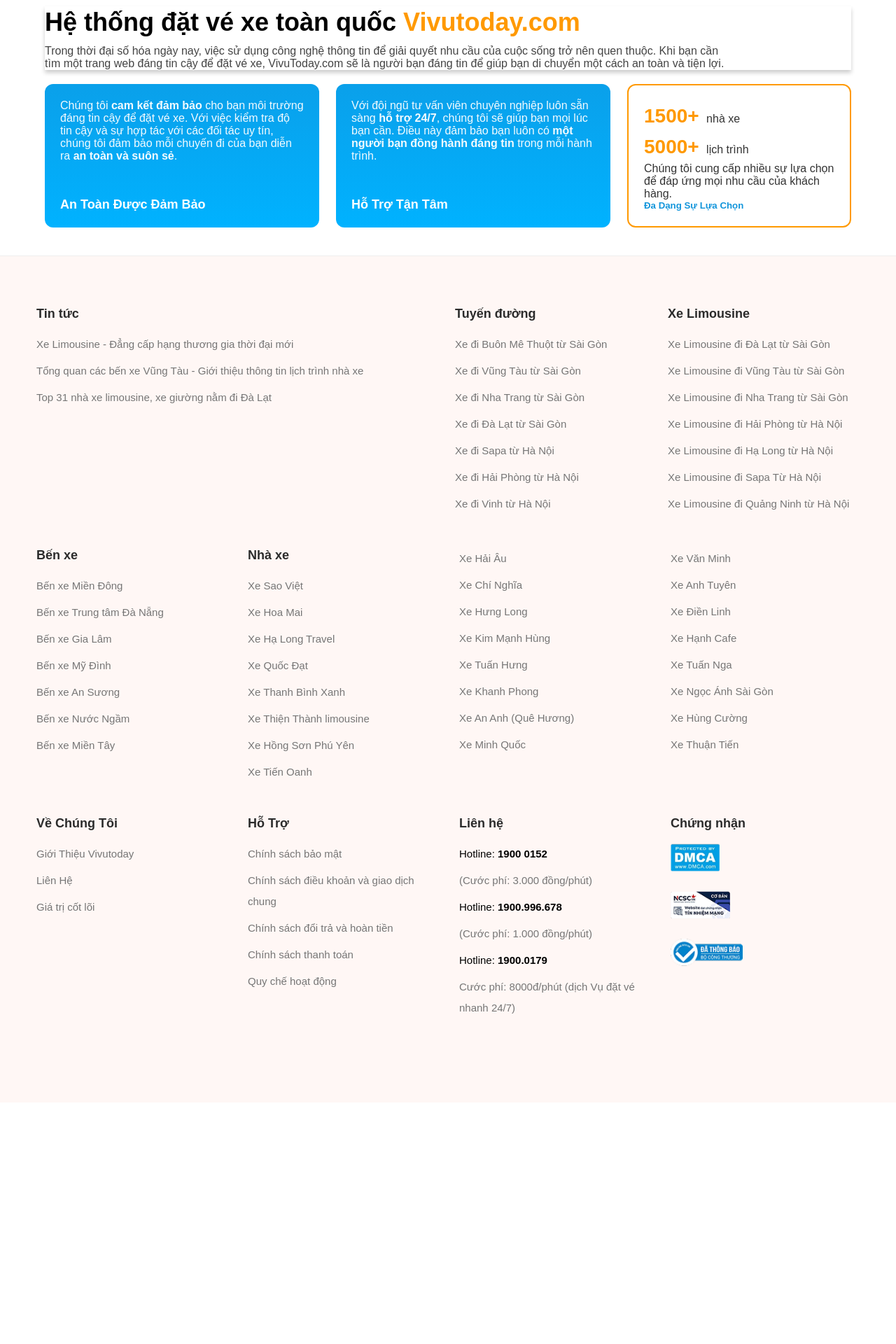
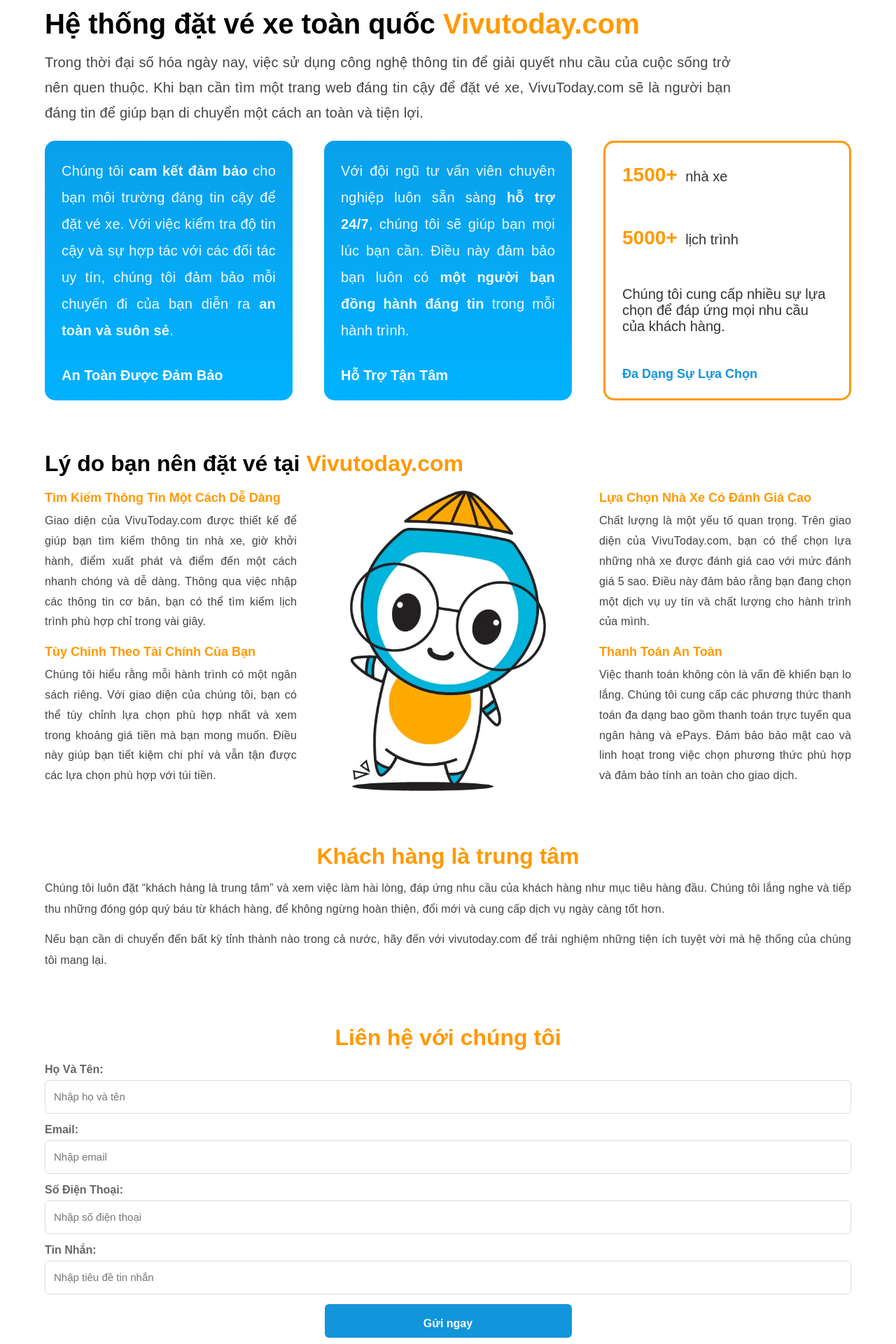
Before and after one commit to Mountain26/Project_Vivutoday_BookingCar, a React (Vite) app in the folder client/: page /introduce in a window 1280 px wide. Shown: the part 540-2460 px from the top of the page at 70% size. Before the commit the page ends 2115 px from the top, so only its background shows below. Built offline with nearby package versions, Linux system fonts and the light colour scheme.

Commit message:
'update'

```diff
--- a/client/src/pages/Introduce.tsx
+++ b/client/src/pages/Introduce.tsx
@@ -3,6 +3,7 @@
 import logo from "../assets/img/logoxin.png";
 import fbIcon from "../assets/img/7fd63a363dc9b60563c59524b3430767fe0e72d8.png";
 import zaloIcon from "../assets/img/fd8b93ff1018b086cbdfd1c95fddb7dbc0606519.png";
+import mascotCenter from "../assets/img/fbb546e6d246960afda6640bef5e86ebac2a73e0.png";
 import Header from "../components/Header";
 import Footer from "../components/Footer";
 function Introduce() {
@@ -41,6 +42,8 @@
                     </div>
                 </div>
             </section>
+            {/* Section: Lý do bạn nên đặt vé tại Vivutoday.com */}
+
             {/* Section: Hệ thống đặt vé xe toàn quốc Vivutoday.com */}
             <section className={styles.systemSection}>
                 <div className={styles.systemContainer}>
@@ -81,6 +84,97 @@
                     </div>
                 </div>
             </section>
+            <section className={styles.reasonsSection}>
+                <div className={styles.reasonsContainer}>
+                    <h2 className={styles.reasonsTitle}>Lý do bạn nên đặt vé tại <span className={styles.brand}>Vivutoday.com</span></h2>
+                    <div className={styles.reasonsGrid}>
+                        <div className={styles.reasonsCol}>
+                            <div className={styles.reasonItem}>
+                                <h5 className={styles.reasonHeading}>Tìm Kiếm Thông Tin Một Cách Dễ Dàng</h5>
+                                <p>
+                                    Giao diện của VivuToday.com được thiết kế để giúp bạn tìm kiếm thông tin nhà xe, giờ khởi hành,
+                                    điểm xuất phát và điểm đến một cách nhanh chóng và dễ dàng. Thông qua việc nhập các thông tin cơ bản,
+                                    bạn có thể tìm kiếm lịch trình phù hợp chỉ trong vài giây.
+                                </p>
+                            </div>
+                            <div className={styles.reasonItem}>
+                                <h5 className={styles.reasonHeading}>Tùy Chỉnh Theo Tài Chính Của Bạn</h5>
+                                <p>
+                                    Chúng tôi hiểu rằng mỗi hành trình có một ngân sách riêng. Với giao diện của chúng tôi, bạn có thể
+                                    tùy chỉnh lựa chọn phù hợp nhất và xem trong khoảng giá tiền mà bạn mong muốn. Điều này giúp bạn
+                                    tiết kiệm chi phí và vẫn tận được các lựa chọn phù hợp với túi tiền.
+                                </p>
+                            </div>
+                        </div>
+
+                        <div className={styles.reasonsCenter}>
+                            <img src={mascotCenter} alt="Mascot" className={styles.reasonsMascot} />
+                        </div>
+
+                        <div className={styles.reasonsCol}>
+                            <div className={styles.reasonItem}>
+                                <h5 className={styles.reasonHeading}>Lựa Chọn Nhà Xe Có Đánh Giá Cao</h5>
+                                <p>
+                                    Chất lượng là một yếu tố quan trọng. Trên giao diện của VivuToday.com, bạn có thể chọn lựa những nhà xe
+                                    được đánh giá cao với mức đánh giá 5 sao. Điều này đảm bảo rằng bạn đang chọn một dịch vụ uy tín và
+                                    chất lượng cho hành trình của mình.
+                                </p>
+                            </div>
+                            <div className={styles.reasonItem}>
+                                <h5 className={styles.reasonHeading}>Thanh Toán An Toàn</h5>
+                                <p>
+                                    Việc thanh toán không còn là vấn đề khiến bạn lo lắng. Chúng tôi cung cấp các phương thức thanh toán đa dạng
+                                    bao gồm thanh toán trực tuyến qua ngân hàng và ePays. Đảm bảo bảo mật cao và linh hoạt trong việc chọn phương thức phù hợp
+                                    và đảm bảo tính an toàn cho giao dịch.
+                                </p>
+                            </div>
+                        </div>
+                    </div>
+                </div>
+            </section>
+
+            {/* Section: Khách hàng là trung tâm */}
+            <section className={styles.centerCustomerSection}>
+                <div className={styles.centerCustomerContainer}>
+                    <h2 className={styles.centerCustomerTitle}>Khách hàng là trung tâm</h2>
+                    <div className={styles.centerCustomerTextWrap}>
+                        <p>
+                            Chúng tôi luôn đặt “khách hàng là trung tâm” và xem việc làm hài lòng, đáp ứng nhu cầu của khách hàng như
+                            mục tiêu hàng đầu. Chúng tôi lắng nghe và tiếp thu những đóng góp quý báu từ khách hàng, để không ngừng hoàn thiện,
+                            đổi mới và cung cấp dịch vụ ngày càng tốt hơn.
+                        </p>
+                        <p>
+                            Nếu bạn cần di chuyển đến bất kỳ tỉnh thành nào trong cả nước, hãy đến với vivutoday.com để trải nghiệm những tiện ích
+                            tuyệt vời mà hệ thống của chúng tôi mang lại.
+                        </p>
+                    </div>
+                </div>
+            </section>
+            {/* Section: Liên hệ với chúng tôi */}
+            <section className={styles.contactSection}>
+                <div className={styles.contactContainer}>
+                    <h2 className={styles.contactTitle}>Liên hệ với chúng tôi</h2>
+                    <form className={styles.contactForm} onSubmit={(e) => e.preventDefault()}>
+                        <label>
+                            <span>Họ Và Tên:</span>
+                            <input type="text" name="fullName" placeholder="Nhập họ và tên" />
+                        </label>
+                        <label>
+                            <span>Email:</span>
+                            <input type="email" name="email" placeholder="Nhập email" />
+                        </label>
+                        <label>
+                            <span>Số Điện Thoại:</span>
+                            <input type="text" name="phone" placeholder="Nhập số điện thoại" />
+                        </label>
+                        <label>
+                            <span>Tin Nhắn:</span>
+                            <input type="text" name="subject" placeholder="Nhập tiêu đề tin nhắn" />
+                        </label>
+                        <button className={styles.contactSubmit}>Gửi ngay</button>
+                    </form>
+                </div>
+            </section>
             <Footer />
         </>
     );
--- a/client/src/styles/Header.module.css
+++ b/client/src/styles/Header.module.css
@@ -6,9 +6,10 @@
 }
 
 header {
-    box-shadow: 0 4px 6px rgba(0, 0, 0, 0.2);
-    position: sticky;
-    top: 0;
+    /* No shadow and no sticky positioning */
+    box-shadow: none;
+    position: static;
+    top: auto;
     background-color: #ffffff;
     z-index: 3;
 }
@@ -95,6 +96,7 @@
     width: 31px;
     text-align: center;
 }
+
 .contact {
     display: flex;
     align-items: center;
@@ -125,13 +127,16 @@
     .hamburger-menu {
         display: block;
     }
+
     .nav-links ul {
         gap: 6px;
         font-size: 14px;
     }
+
     .desktop-search {
         display: none;
     }
+
     .mobile-search {
         display: block;
     }
--- a/client/src/styles/Introduce.module.css
+++ b/client/src/styles/Introduce.module.css
@@ -97,9 +97,9 @@
 }
 
 .systemHeader h2 {
-    font-size: 36px;
+    font-size: 40px;
     line-height: 1.25;
-    margin: 0 0 10px;
+    margin: 0 0 12px;
 }
 
 .brand {
@@ -109,21 +109,29 @@
 .systemHeader p {
     color: #444;
     max-width: 980px;
-    margin: 0 0 20px;
+    margin: 0 0 22px;
+    font-size: 20px;
+    line-height: 1.8;
+    letter-spacing: 0.2px;
+    text-align: justify;
 }
 
 .systemCards {
     display: flex;
     gap: 24px;
     align-items: stretch;
+    justify-content: space-between;
+    flex-wrap: wrap;
 }
 
 .systemCardBlue {
-    flex: 1 1 0;
+    flex: 0 0 354px;
+    width: 354px;
+    height: 371px;
     background: linear-gradient(180deg, #0aa0ea 0%, #00b2ff 100%);
     color: #fff;
-    border-radius: 12px;
-    padding: 22px;
+    border-radius: 15px;
+    padding: 24px;
     display: flex;
     flex-direction: column;
     justify-content: space-between;
@@ -131,18 +139,25 @@
 
 .systemCardBlue p {
     opacity: 0.95;
+    font-size: 20px;
+    line-height: 1.9;
+    letter-spacing: 0.2px;
+    text-align: justify;
 }
 
 .systemCardBlue h5 {
     margin-top: 16px;
-    font-size: 18px;
+    font-size: 20px;
 }
 
 .systemCardOutline {
-    width: 320px;
-    border: 2px solid #ff9900;
-    border-radius: 12px;
-    padding: 22px;
+    flex: 0 0 354px;
+    width: 354px;
+    height: 371px;
+    border: 3px solid #ff9900;
+    font-size: 20px;
+    border-radius: 15px;
+    padding: 24px;
     background: #fff;
     color: #333;
     display: flex;
@@ -163,6 +178,7 @@
 
 .linkBlue {
     color: #1295DB;
+    font-size: 18px;
 }
 
 @media (max-width: 1024px) {
@@ -174,3 +190,165 @@
         width: 100%;
     }
 }
+
+/* ===== Reasons section (three-column with mascot center) ===== */
+.reasonsSection {
+    background: #fff;
+    padding: 30px 0 40px;
+}
+
+.reasonsContainer {
+    max-width: 1200px;
+    margin: 0 auto;
+    padding: 0 24px;
+}
+
+.reasonsTitle {
+    font-size: 32px;
+    line-height: 1.3;
+    margin: 0 0 18px;
+}
+
+.reasonsGrid {
+    display: flex;
+    align-items: flex-start;
+    justify-content: space-between;
+    gap: 24px;
+}
+
+.reasonsCol {
+    flex: 1 1 0;
+    max-width: 360px;
+}
+
+.reasonsCenter {
+    flex: 0 0 280px;
+    display: flex;
+    justify-content: center;
+    align-items: center;
+}
+
+.reasonsMascot {
+    max-width: 100%;
+    height: auto;
+}
+
+.reasonItem {
+    margin-bottom: 18px;
+}
+
+.reasonHeading {
+    color: #ff9900;
+    font-size: 18px;
+    margin-bottom: 8px;
+}
+
+.reasonItem p {
+    color: #444;
+    font-size: 16px;
+    line-height: 1.8;
+    letter-spacing: 0.2px;
+    text-align: justify;
+}
+
+@media (max-width: 1024px) {
+    .reasonsGrid {
+        flex-direction: column;
+    }
+
+    .reasonsCenter {
+        order: -1;
+        margin-bottom: 12px;
+    }
+
+    .reasonsCol {
+        max-width: none;
+    }
+}
+
+/* ===== Center customer section ===== */
+.centerCustomerSection {
+    background: #fff;
+    padding: 24px 0 40px;
+}
+
+.centerCustomerContainer {
+    max-width: 1200px;
+    margin: 0 auto;
+    padding: 0 24px;
+}
+
+.centerCustomerTitle {
+    color: #ff9900;
+    font-size: 32px;
+    text-align: center;
+    margin: 0 0 12px;
+}
+
+.centerCustomerTextWrap p {
+    color: #444;
+    font-size: 16px;
+    line-height: 1.9;
+    letter-spacing: 0.2px;
+    text-align: justify;
+    margin-bottom: 12px;
+}
+
+/* ===== Contact section ===== */
+.contactSection {
+    background: #fff;
+    padding: 24px 0 56px;
+}
+
+.contactContainer {
+    max-width: 1200px;
+    margin: 0 auto;
+    padding: 0 24px;
+}
+
+.contactTitle {
+    color: #ff9900;
+    font-size: 32px;
+    text-align: center;
+    margin-bottom: 18px;
+}
+
+.contactForm {
+    display: flex;
+    flex-direction: column;
+    gap: 14px;
+}
+
+.contactForm label {
+    display: flex;
+    flex-direction: column;
+    gap: 6px;
+}
+
+.contactForm label span {
+    color: #666;
+    font-weight: 600;
+}
+
+.contactForm input {
+    height: 48px;
+    border: 1px solid #ddd;
+    border-radius: 6px;
+    padding: 0 12px;
+    font-size: 15px;
+}
+
+.contactSubmit {
+    align-self: center;
+    background: #1295DB;
+    color: #fff;
+    border: none;
+    width: 353px;
+    height: 48px;
+    line-height: 32px;
+    border-radius: 6px;
+    padding: 12px 28px;
+    font-weight: 700;
+    font-size: 16px;
+    cursor: pointer;
+}
```
Also changed, not shown: client/src/assets/img/fbb546e6d246960afda6640bef5e86ebac2a73e0.png (added).
